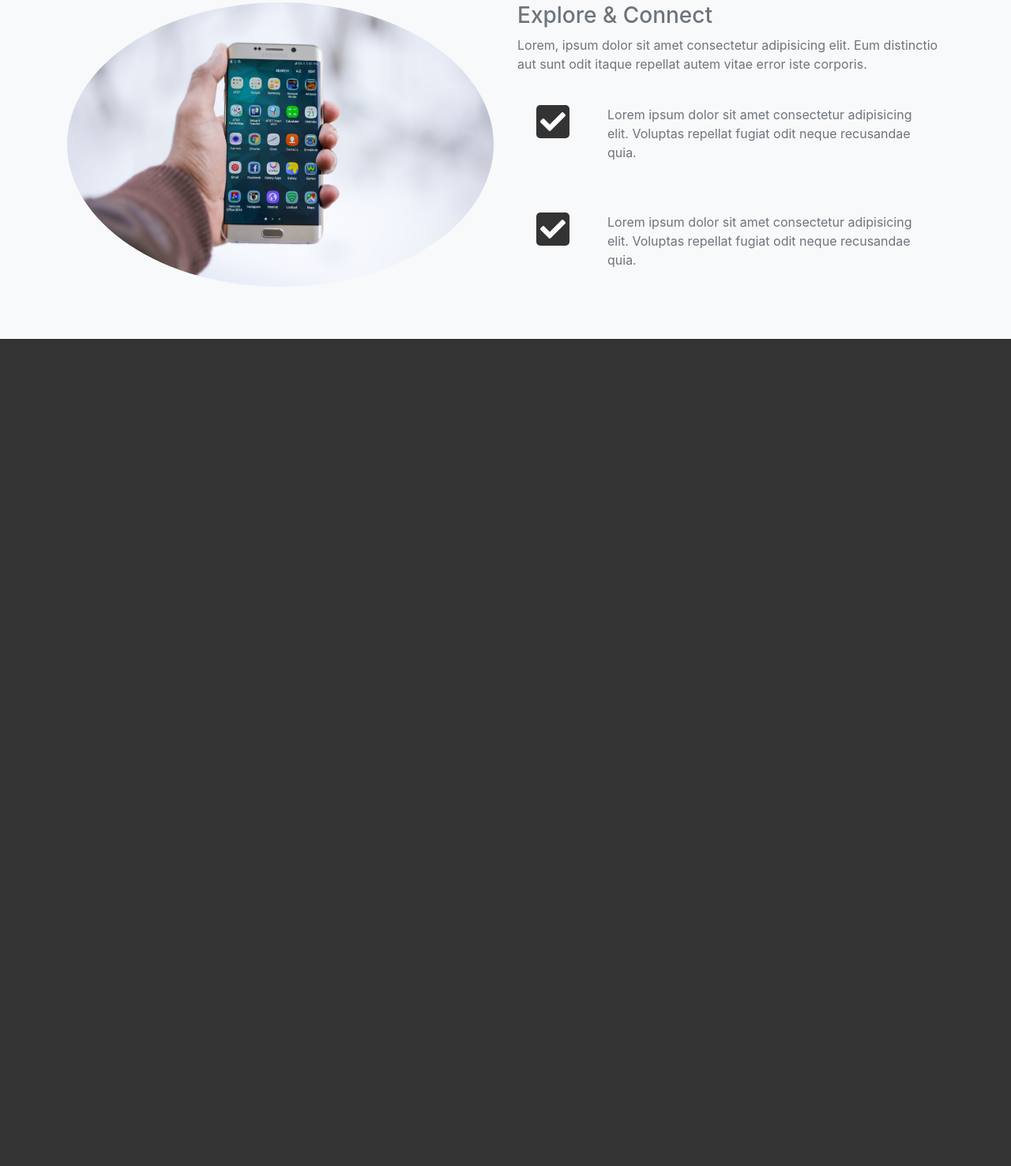
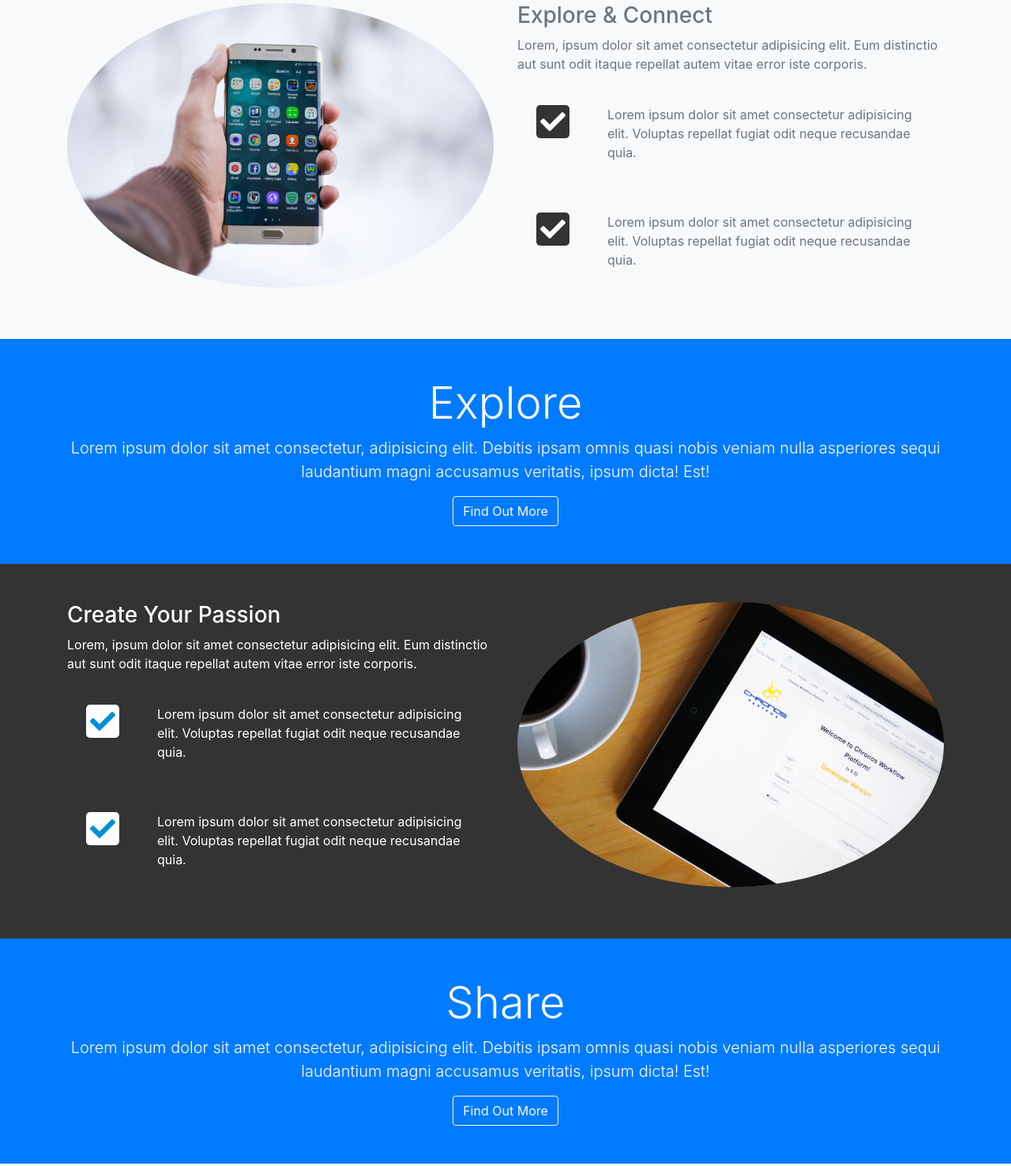
Before and after one commit to Candidemile/Bootstrap-4-LoopLab, a plain HTML site: page index.html in a window 1280 px wide. Shown: the part 1030-2506 px from the top of the page at 79% size. Before the commit the page ends 1459 px from the top, so only its background shows below. Drawn offline with Linux system fonts and the light colour scheme.

Commit message:
feat: add explore and share sections

```diff
--- a/css/style.css
+++ b/css/style.css
@@ -33,7 +33,8 @@ body {
   opacity: 0.8;
 }
 
-#home-section .fas {
+#home-section .fas,
+#create-section .fas {
   color: #008ed6;
   background: white;
   padding: 5px;
--- a/index.html
+++ b/index.html
@@ -97,7 +97,7 @@
   </header>
 
   <!-- EXPLORE HEAD -->
-  <section id="#explore-head-section">
+  <section id="explore-head-section">
     <div class="container">
       <div class="row">
         <div class="col text-center py-5">
@@ -114,8 +114,104 @@
   <section id="explore-section" class="bg-light text-muted py-5">
     <div class="container">
       <div class="row">
+        <div class="col-md-6 my-auto">
+          <img src="img/explore-section1.jpg" alt="" class="img-fluid mb-3 rounded-circle">
+        </div>
         <div class="col-md-6">
-          <img src="img/explore-section1.jpg" alt="" class="img-fluid mb-3 rounded-circle">
+          <h3>Explore & Connect</h3>
+          <p>Lorem, ipsum dolor sit amet consectetur adipisicing elit. Eum distinctio aut sunt odit itaque repellat
+            autem vitae error iste corporis.</p>
+          <div class="d-flex">
+            <div class="p-4 align-self-start">
+              <i class="fas fa-check fa-2x"></i>
+            </div>
+            <div class="p-4 align-self-start">
+              <p>Lorem ipsum dolor sit amet consectetur adipisicing elit. Voluptas repellat fugiat odit neque recusandae
+                quia.</p>
+            </div>
+          </div>
+          <div class="d-flex">
+            <div class="p-4 align-self-start">
+              <i class="fas fa-check fa-2x"></i>
+            </div>
+            <div class="p-4 align-self-start">
+              <p>Lorem ipsum dolor sit amet consectetur adipisicing elit. Voluptas repellat fugiat odit neque recusandae
+                quia.</p>
+            </div>
+          </div>
+        </div>
+      </div>
+    </div>
+  </section>
+
+  <!-- CREATE HEAD -->
+  <section id="create-head-section" class="bg-primary">
+    <div class="container">
+      <div class="row">
+        <div class="col text-center py-5">
+          <h1 class="display-4">Explore</h1>
+          <p class="lead">Lorem ipsum dolor sit amet consectetur, adipisicing elit. Debitis ipsam omnis quasi nobis
+            veniam nulla asperiores sequi laudantium magni accusamus veritatis, ipsum dicta! Est!</p>
+          <a href="#" class="btn btn-outline-light">Find Out More</a>
+        </div>
+      </div>
+    </div>
+  </section>
+
+  <!-- CREATE SECTION -->
+  <section id="create-section" class="py-5">
+    <div class="container">
+      <div class="row">
+        <div class="col-md-6 order-2 my-auto">
+          <img src="img/create-section1.jpg" alt="" class="img-fluid mb-3 rounded-circle">
+        </div>
+        <div class="col-md-6 order-1">
+          <h3>Create Your Passion</h3>
+          <p>Lorem, ipsum dolor sit amet consectetur adipisicing elit. Eum distinctio aut sunt odit itaque repellat
+            autem vitae error iste corporis.</p>
+          <div class="d-flex">
+            <div class="p-4 align-self-start">
+              <i class="fas fa-check fa-2x"></i>
+            </div>
+            <div class="p-4 align-self-start">
+              <p>Lorem ipsum dolor sit amet consectetur adipisicing elit. Voluptas repellat fugiat odit neque recusandae
+                quia.</p>
+            </div>
+          </div>
+          <div class="d-flex">
+            <div class="p-4 align-self-start">
+              <i class="fas fa-check fa-2x"></i>
+            </div>
+            <div class="p-4 align-self-start">
+              <p>Lorem ipsum dolor sit amet consectetur adipisicing elit. Voluptas repellat fugiat odit neque recusandae
+                quia.</p>
+            </div>
+          </div>
+        </div>
+      </div>
+    </div>
+  </section>
+
+  <!-- EXPLORE HEAD -->
+  <section id="share-head-section" class="bg-primary">
+    <div class="container">
+      <div class="row">
+        <div class="col text-center py-5">
+          <h1 class="display-4">Share</h1>
+          <p class="lead">Lorem ipsum dolor sit amet consectetur, adipisicing elit. Debitis ipsam omnis quasi nobis
+            veniam nulla asperiores sequi laudantium magni accusamus veritatis, ipsum dicta! Est!</p>
+          <a href="#" class="btn btn-outline-light">Find Out More</a>
+        </div>
+      </div>
+    </div>
+  </section>
+
+  <!-- EXPLORE SECTION -->
+  <section id="share-section" class="bg-light text-muted py-5">
+    <div class="container">
+      <div class="row">
+        <div class="col-md-6 my-auto">
+          <img src="img/share-section1.jpg" alt="" class="img-fluid mb-3 rounded-circle">
         </div>
         <div class="col-md-6">
           <h3>Explore & Connect</h3>
```
